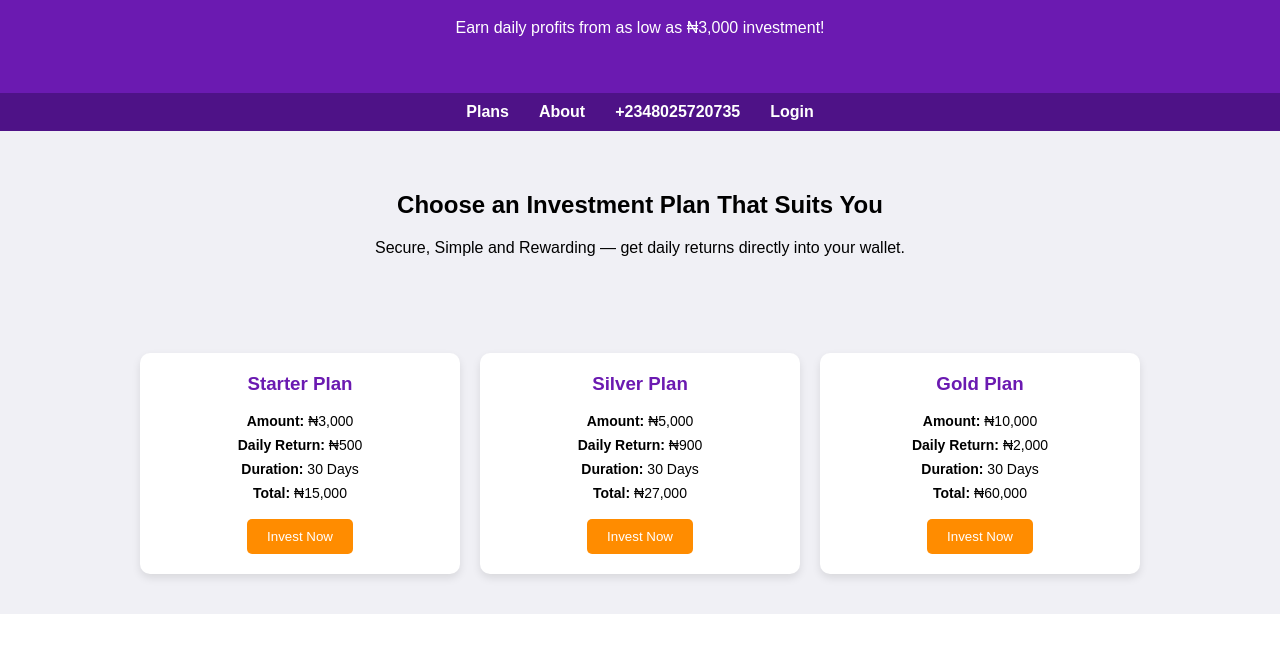
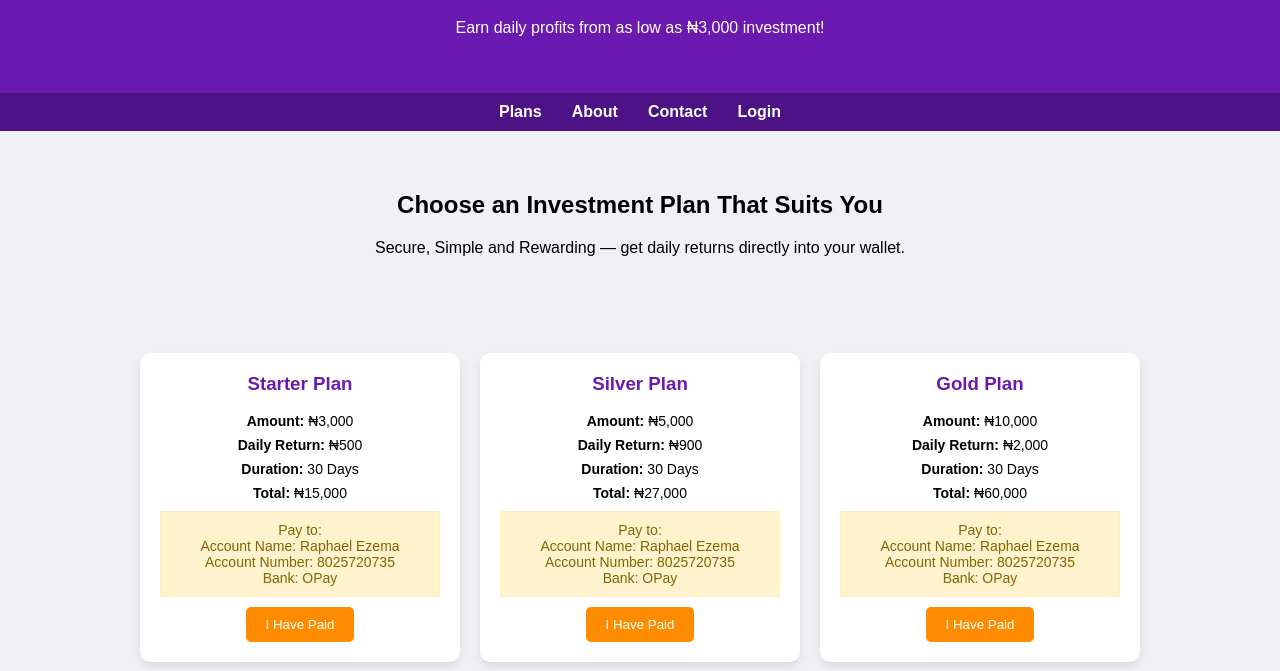
Before and after one commit to odo126/-novacapital-website-, a plain HTML site: page index.html in a window 1280 px wide. Shown: the part 101-772 px from the top of the page. Drawn offline with Linux system fonts and the light colour scheme.

Commit message:
Update index.html

```diff
--- a/index.html
+++ b/index.html
@@ -64,6 +64,14 @@
       border-radius: 5px;
       cursor: pointer;
     }
+    .account-details {
+      background-color: #fff3cd;
+      border: 1px solid #ffeeba;
+      padding: 10px;
+      margin-top: 10px;
+      font-size: 14px;
+      color: #856404;
+    }
     footer {
       background-color: #222;
       color: white;
@@ -71,6 +79,11 @@
       padding: 20px;
     }
   </style>
+  <script>
+    function showPaymentDetails(plan) {
+      alert("You selected the " + plan + " plan.\n\nSend the exact amount to:\n\nAccount Name: Raphael Ezema\nAccount Number: 8025720735\nBank: OPay\n\nOnce paid, your dashboard will automatically reflect your deposit within 5 minutes.");
+    }
+  </script>
 </head>
 <body>
   <header>
@@ -79,7 +92,7 @@
   </header>  <nav>
     <a href="#plans">Plans</a>
     <a href="#about">About</a>
-    <a href="#contact">+2348025720735</a>
+    <a href="#contact">Contact</a>
     <a href="#login">Login</a>
   </nav>  <section class="hero">
     <h2>Choose an Investment Plan That Suits You</h2>
@@ -91,7 +104,13 @@
       <p><strong>Daily Return:</strong> ₦500</p>
       <p><strong>Duration:</strong> 30 Days</p>
       <p><strong>Total:</strong> ₦15,000</p>
-      <button>Invest Now</button>
+      <div class="account-details">
+        Pay to:<br />
+        Account Name: Raphael Ezema<br />
+        Account Number: 8025720735<br />
+        Bank: OPay
+      </div>
+      <button onclick="showPaymentDetails('Starter')">I Have Paid</button>
     </div>
     <div class="plan">
       <h3>Silver Plan</h3>
@@ -99,7 +118,13 @@
       <p><strong>Daily Return:</strong> ₦900</p>
       <p><strong>Duration:</strong> 30 Days</p>
       <p><strong>Total:</strong> ₦27,000</p>
-      <button>Invest Now</button>
+      <div class="account-details">
+        Pay to:<br />
+        Account Name: Raphael Ezema<br />
+        Account Number: 8025720735<br />
+        Bank: OPay
+      </div>
+      <button onclick="showPaymentDetails('Silver')">I Have Paid</button>
     </div>
     <div class="plan">
       <h3>Gold Plan</h3>
@@ -107,14 +132,20 @@
       <p><strong>Daily Return:</strong> ₦2,000</p>
       <p><strong>Duration:</strong> 30 Days</p>
       <p><strong>Total:</strong> ₦60,000</p>
-      <button>Invest Now</button>
+      <div class="account-details">
+        Pay to:<br />
+        Account Name: Raphael Ezema<br />
+        Account Number: 8025720735<br />
+        Bank: OPay
+      </div>
+      <button onclick="showPaymentDetails('Gold')">I Have Paid</button>
     </div>
   </section>  <section id="about" style="padding: 40px 20px; background-color: #fff; text-align: center;">
     <h2>About NairaProfit</h2>
     <p>NairaProfit is a digital investment platform that allows Nigerians to grow their money by choosing from safe and high-return plans. Daily earnings are auto-credited to your wallet and can be withdrawn anytime.</p>
   </section>  <section id="contact" style="padding: 40px 20px; background-color: #f9f9f9; text-align: center;">
     <h2>Contact Us</h2>
-    <p>Need help? Chat with us on WhatsApp or email support@nairaprofit.ng</p>
+    <p>Need help? Call or WhatsApp us at <strong>+2348025720735</strong> or email support@nairaprofit.ng</p>
   </section>  <footer>
     &copy; 2025 NairaProfit. All rights reserved.
   </footer>
```
